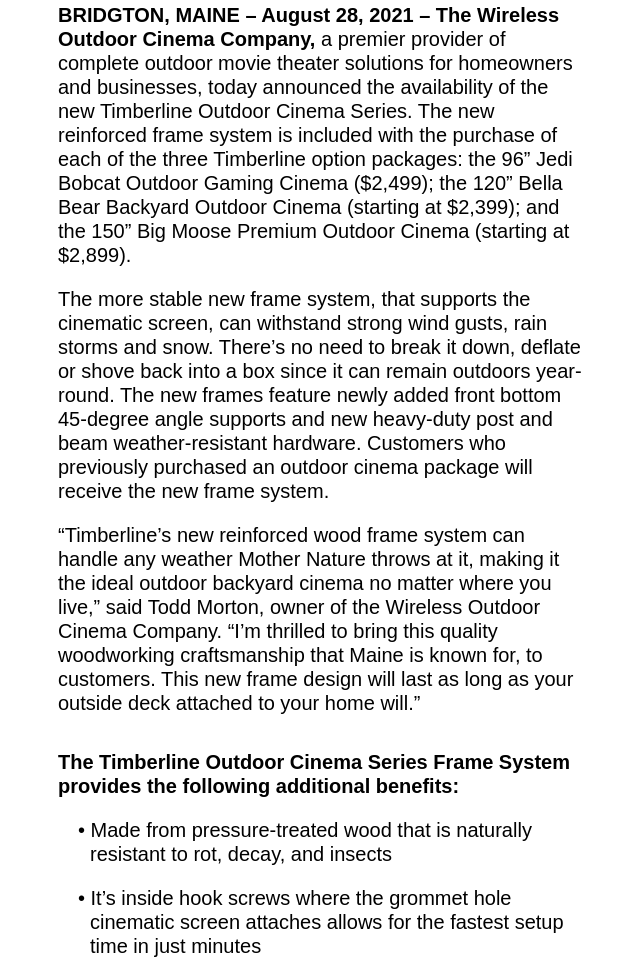
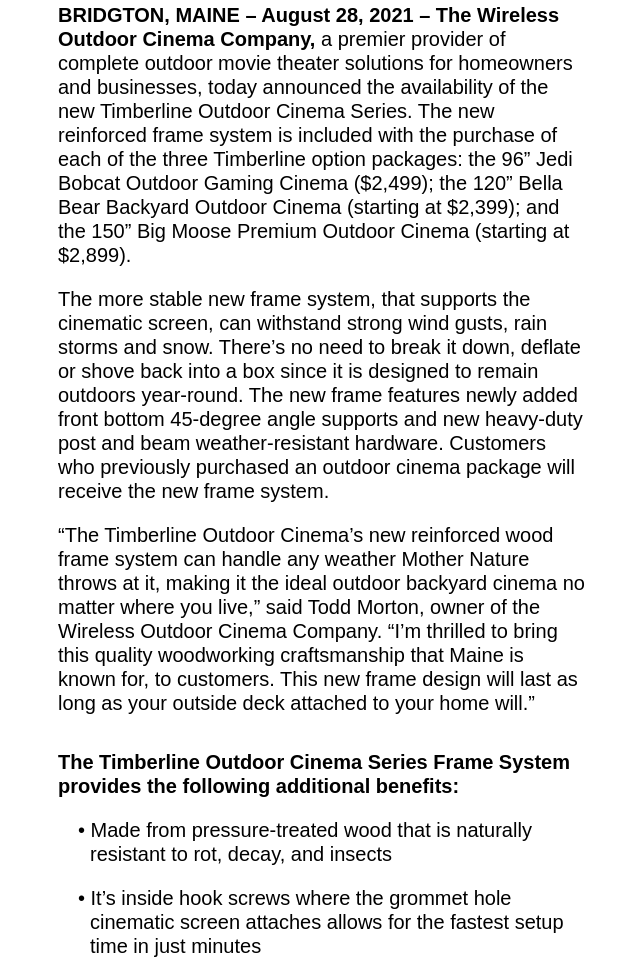
Before and after one commit to toddpmorton2020/wireless-new, a Gatsby site: page /august-28-press-release in a window 1280 px wide. Shown: the part 999-1960 px from the top of the page, without its empty margins (318-958 px from the left). Built offline with nearby package versions, Linux system fonts and the light colour scheme; Gatsby itself is replaced by a stand-in of ours.

Commit message:
app updated

```diff
--- a/src/pages/august-28-press-release.js
+++ b/src/pages/august-28-press-release.js
@@ -75,11 +75,11 @@ function Aug28PressRelease() {
                 a premier provider of complete outdoor movie theater solutions for homeowners and businesses, today announced the availability of the new Timberline Outdoor Cinema Series. The new reinforced frame system is included with the purchase of each of the three Timberline option packages: the 96” Jedi Bobcat Outdoor Gaming Cinema ($2,499); the 120” Bella Bear Backyard Outdoor Cinema (starting at $2,399); and the 150”  Big Moose Premium Outdoor Cinema (starting at $2,899).
               </p>
               <p className="xl:text-23 text-base font-extralight pb-5 press-text">
-              The more stable new frame system, that supports the cinematic screen, can withstand strong wind gusts, rain storms and snow. There’s no need to break it down, deflate or shove back into a box since it can remain outdoors year-round. The new frames feature newly added front bottom 45-degree angle supports and new heavy-duty post and beam weather-resistant hardware. Customers who previously purchased an outdoor cinema package will receive the new frame system.
+              The more stable new frame system, that supports the cinematic screen, can withstand strong wind gusts, rain storms and snow. There’s no need to break it down, deflate or shove back into a box since it is designed to remain outdoors year-round. The new frame features newly added front bottom 45-degree angle supports and new heavy-duty post and beam weather-resistant hardware. Customers who previously purchased an outdoor cinema package will receive the new frame system.
               </p>
               <div className="xl:bg-transparent bg-green-100 xl:mx-0 -mx-6 pt-5 xl:pt-0 xl:text-left text-center xl:mb-0 mb-5">
                 <p className="xl:text-23 text-base font-extralight pb-2 xl:px-0 px-5 press-text">
-                “Timberline’s new reinforced wood frame system can handle any weather Mother Nature throws at it, making it the ideal outdoor backyard cinema no matter where you live,” said Todd Morton, owner of the Wireless Outdoor Cinema Company. “I’m thrilled to bring this quality woodworking craftsmanship that Maine is known for, to customers. This new frame design will last as long as your outside deck attached to your home will.”
+                “The Timberline Outdoor Cinema’s new reinforced wood frame system can handle any weather Mother Nature throws at it, making it the ideal outdoor backyard cinema no matter where you live,” said Todd Morton, owner of the Wireless Outdoor Cinema Company. “I’m thrilled to bring this quality woodworking craftsmanship that Maine is known for, to customers. This new frame design will last as long as your outside deck attached to your home will.”
                 </p>
                 <img
                   src="/todd-sign.png"
@@ -109,7 +109,7 @@ function Aug28PressRelease() {
               </p>
               <p className="xl:text-23 text-base font-extralight pb-5 press-text">
                 <strong>About The Wireless Outdoor Cinema Company</strong>{" "}
-                <br /> Located in Bridgton, a resort area in Maine’s scenic Lakes Region, The Wire Outdoor Cinema Company brings the finest quality craftsmanship of traditional Maine woodworking to the outdoor theater experience. Since 2020, Founder Todd Morton has been constructing outdoor movie theater solution packages that bring big-screen Hollywood entertainment to homeowners and businesses – year-round. Designed to be intuitive with fast and easy set-up, the cinema packages vary by screen size, and all include a pressure-treated frame, a cinematic screen, 1080p LED projector, sound system, Roku 4k media player, and a light-weight custom cedar wood projector and equipment stand.
+                <br /> Located in Bridgton, a resort area in Maine’s scenic Lakes Region, The Wireless Outdoor Cinema Company brings the finest quality craftsmanship of traditional Maine woodworking to the outdoor movie theater experience. Since 2020, Founder Todd Morton has been constructing outdoor movie theater solutions that bring big-screen Hollywood entertainment to homeowners and businesses – year-round. Designed to be intuitive with fast and easy set-up, the cinema packages vary by screen size, and all include a pressure-treated frame, a cinematic screen, 1080p LED projector, sound system, Roku 4k media player, and a light-weight custom cedar wood projector and equipment stand.
               </p>
             </div>
             <div className="press-release-padding pt-8 xl:text-black text-white">
```
